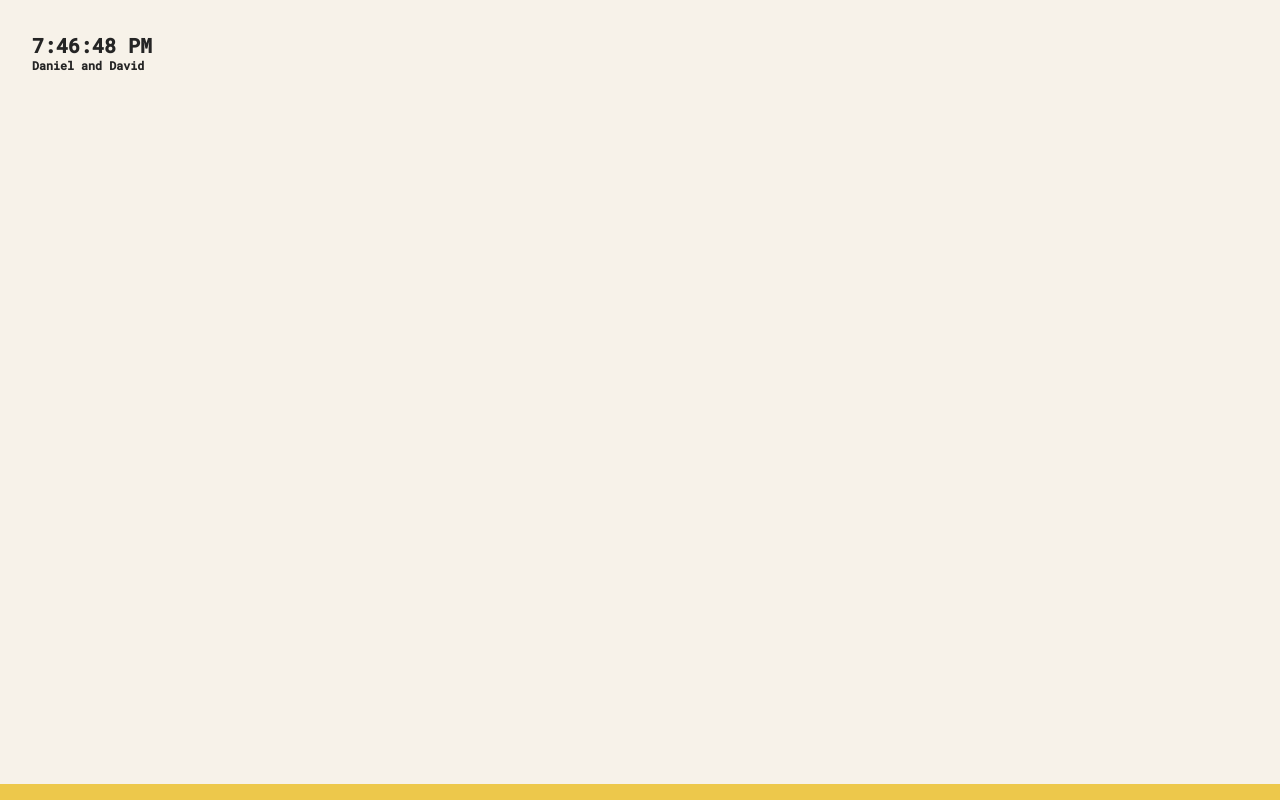
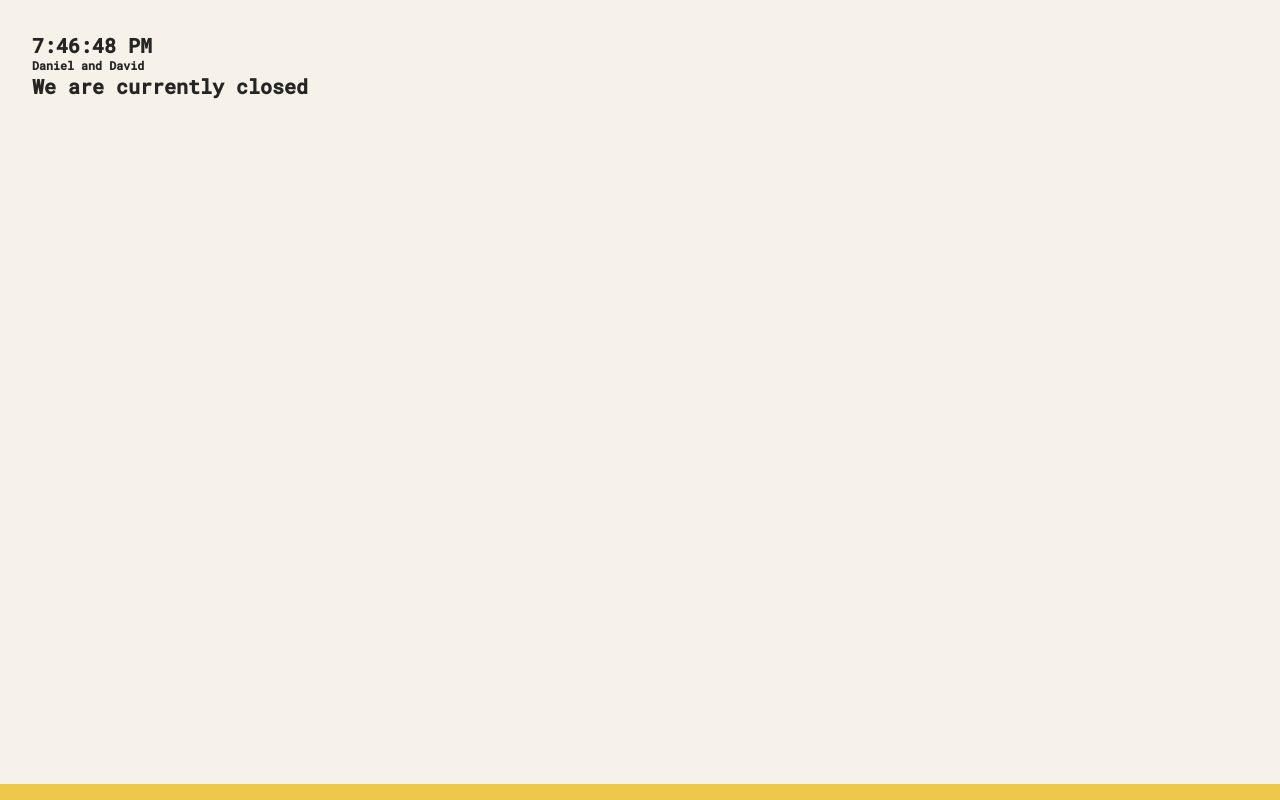
Before and after one commit to Codekazuki/pizza, a React (Create React App) app: page / in a window 1280 px wide. Built offline with nearby package versions, Linux system fonts and the light colour scheme.

Commit message:
new sprint

```diff
--- a/src/App.js
+++ b/src/App.js
@@ -1,10 +1,19 @@
 function App() {
   let names = "Daniel and David";
+  const message1 = "We are currently open ";
+  const message2 = "We are currently closed";
+  const hour = new Date().getHours();
+  const openHour = 6;
+  const closeHour = 17;
   return (
     <div>
       <h1>{new Date().toLocaleTimeString()}</h1>
-
       <h3>{names}</h3>
+      {hour >= openHour && hour <= closeHour ? (
+        <h1>{message1}</h1>
+      ) : (
+        <h1>{message2}</h1>
+      )}
     </div>
   );
 }
```
